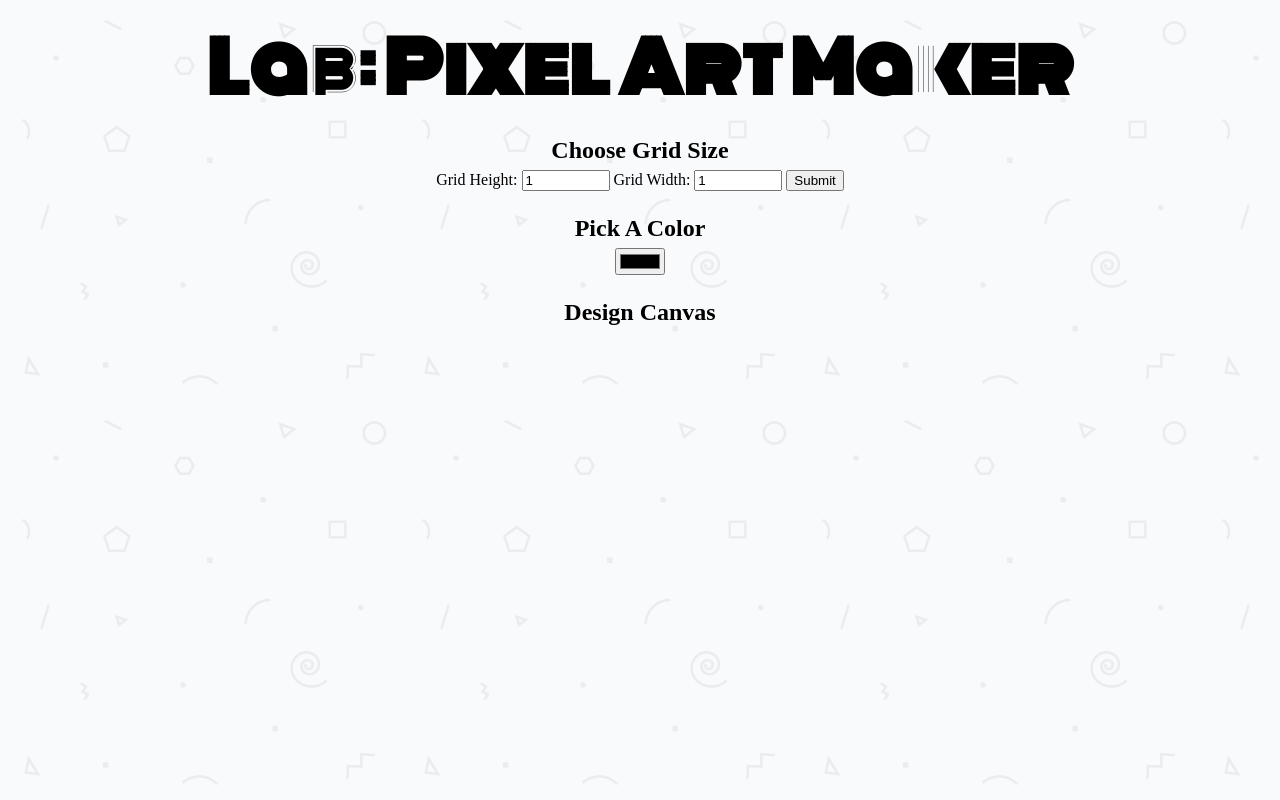
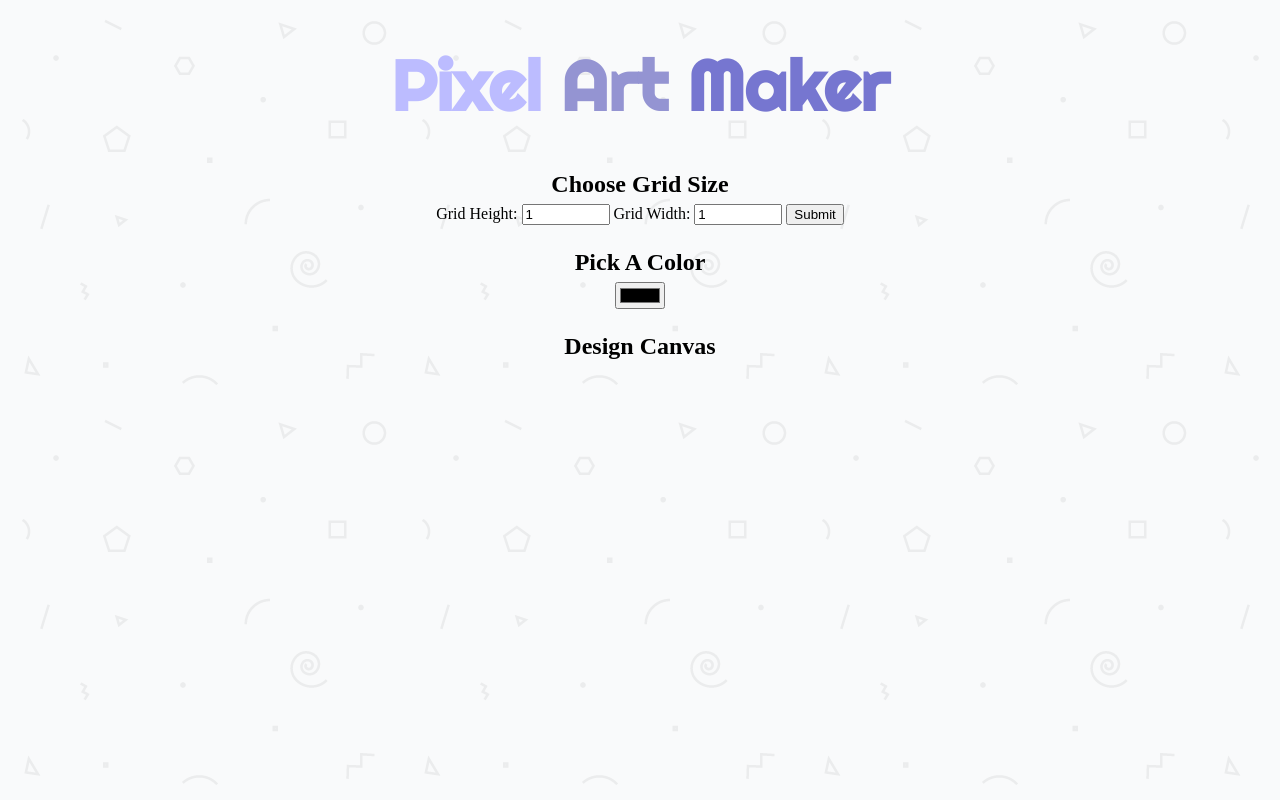
Before and after one commit to binaryshrey/Pixel-Art-Maker, a plain HTML site: page index.html in a window 1280 px wide. Drawn offline with nearby package versions, Linux system fonts and the light colour scheme.

Commit message:
Improved header

```diff
--- a/assets/styles.css
+++ b/assets/styles.css
@@ -4,11 +4,19 @@ body {
 }
 
 h1 {
-    font-family: Monoton;
+    font-family: 'Righteous', cursive;
     font-size: 70px;
-    margin: 0.2em;
+    margin: 0.6em;
 }
-
+.one{
+    color: #bcbcff;
+}
+.two{
+    color: #9494d2;
+}
+.three{
+    color: #7676d0;
+}
 h2 {
     margin: 1em 0 0.25em;
 }
--- a/index.html
+++ b/index.html
@@ -2,11 +2,11 @@
 <html>
 <head>
     <title>Pixel Art Maker!</title>
-    <link rel="stylesheet" href="https://fonts.googleapis.com/css?family=Monoton">
+    <link href="https://fonts.googleapis.com/css?family=Righteous" rel="stylesheet">
     <link rel="stylesheet" href="./assets/styles.css">
 </head>
 <body>
-    <h1>Lab: Pixel Art Maker</h1>
+    <h1><span class="one">Pixel</span> <span class="two">Art</span> <span class="three">Maker</span></h1>
 
     <h2>Choose Grid Size</h2>
     <form id="sizePicker">
```
